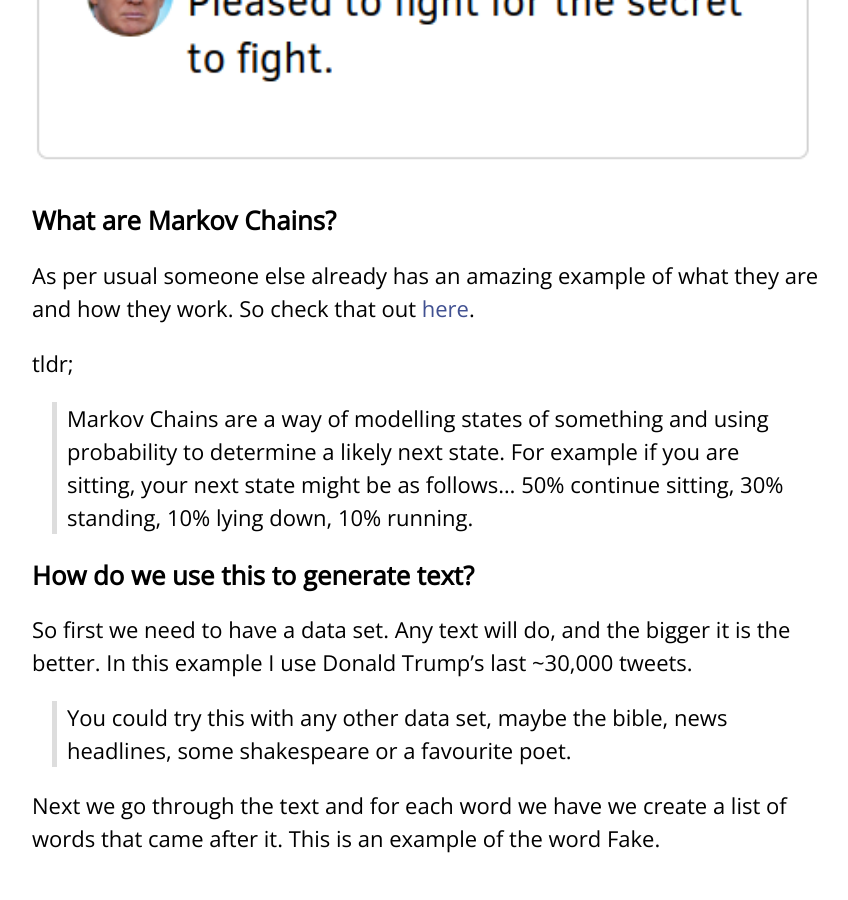
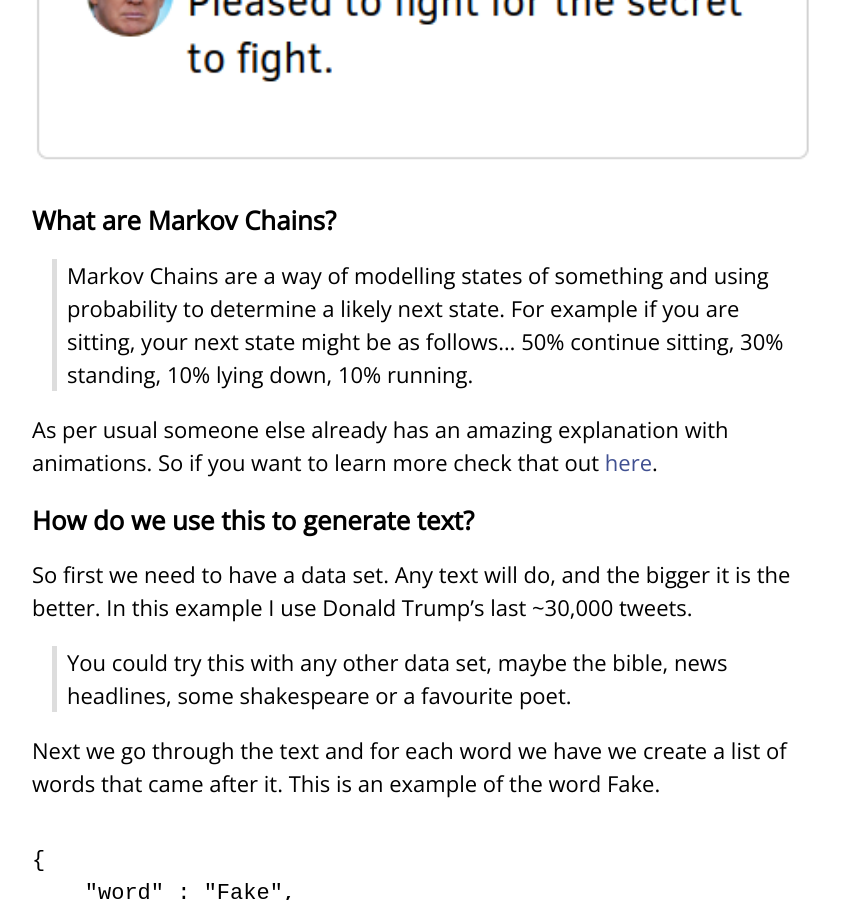
Before and after one commit to foopod/blog-3.0, a Jekyll site: the page built from _posts/2019-11-27-fake-news.md, in a window 1280 px wide and 900 px high, scrolled down 439 px. Shown: the whole window, without its empty margins (212-1060 px from the left). Built offline with Jekyll 4.4.1, drawn with Linux system fonts in a browser that asks for light colours.

Commit message:
betterment

```diff
--- a/_posts/2019-11-27-fake-news.md
+++ b/_posts/2019-11-27-fake-news.md
@@ -9,11 +9,10 @@
 
 ### What are Markov Chains?
 
-As per usual someone else already has an amazing example of what they are and how they work. So check that out [here](http://setosa.io/ev/markov-chains/).
+> Markov Chains are a way of modelling states of something and using probability to determine a likely next state. For example if you are sitting, your next state might be as follows... 50% continue sitting, 30% standing, 10% lying down, 10% running.
 
-tldr;
+As per usual someone else already has an amazing explanation with animations. So if you want to learn more check that out [here](http://setosa.io/ev/markov-chains/).
 
-> Markov Chains are a way of modelling states of something and using probability to determine a likely next state. For example if you are sitting, your next state might be as follows... 50% continue sitting, 30% standing, 10% lying down, 10% running.
 
 ### How do we use this to generate text?
 
```
